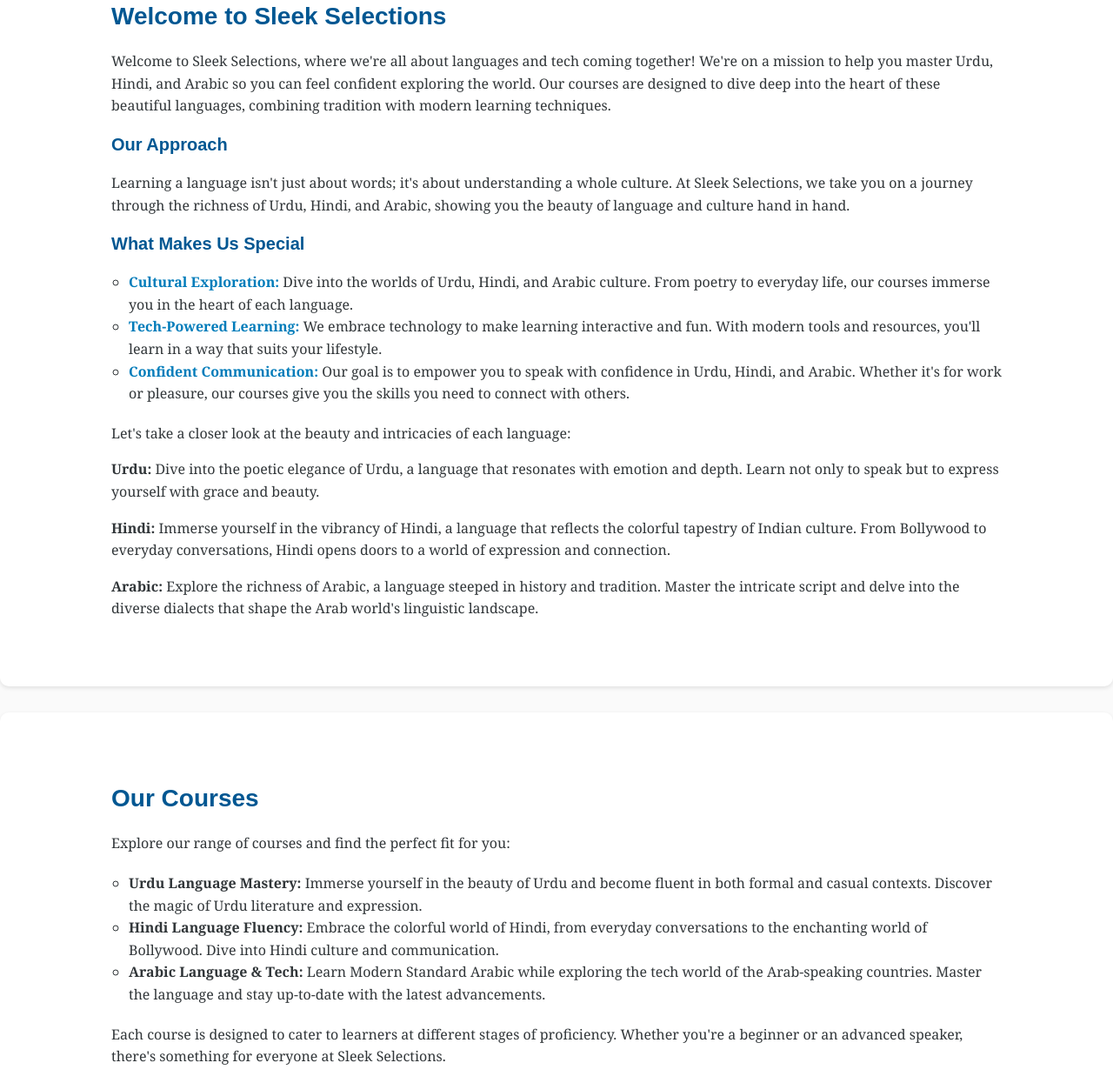
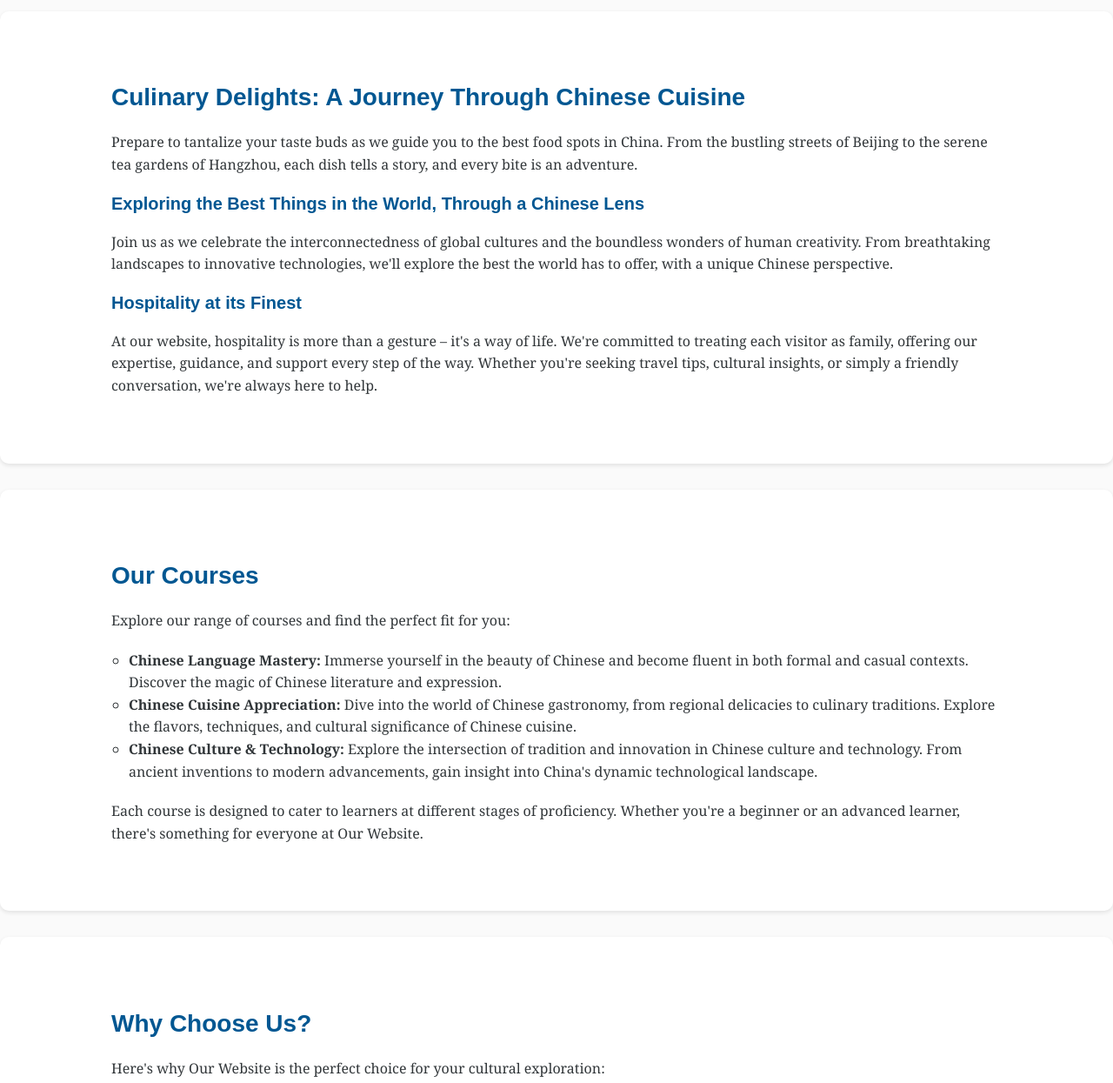
Before and after one commit to linkdown2023/amazingchina-club, a plain HTML site: page index.html in a window 1280 px wide. Shown: the part 304-1549 px from the top of the page at 87% size. Drawn offline with Linux system fonts and the light colour scheme.

Commit message:
Update index.html

```diff
--- a/index.html
+++ b/index.html
@@ -3,7 +3,7 @@
 <head>
     <meta charset="UTF-8">
     <meta name="viewport" content="width=device-width, initial-scale=1.0">
-    <title>Sleek Selections - Master Urdu, Hindi, and Arabic Online</title>
+    <title>Welcome to Our Website: Unveiling the Treasures of Chinese Culture</title>
     <style>
         body {
             font-family: 'Georgia', serif;
@@ -94,8 +94,8 @@
 <body>
 
     <header>
-        <h1>Sleek Selections</h1>
-        <p>Unlock the Magic of Languages & Travel </p>
+        <h1>Welcome to Our Website: Unveiling the Treasures of Chinese Culture</h1>
+        <p>Embark on a Cultural Odyssey: Step into our virtual home and explore the rich tapestry of Chinese traditions, from ancient customs to modern innovations. Discover the stories behind vibrant festivals, intricate rituals, and dynamic art forms that shape the essence of Chinese heritage.</p>
         <!-- Navigation Menu -->
         <nav>
             <a href="index.html">Home</a>
@@ -108,36 +108,28 @@
     </header>
 
     <section>
-        <h2>Welcome to Sleek Selections</h2>
-        <p>Welcome to Sleek Selections, where we're all about languages and tech coming together! We're on a mission to help you master Urdu, Hindi, and Arabic so you can feel confident exploring the world. Our courses are designed to dive deep into the heart of these beautiful languages, combining tradition with modern learning techniques.</p>
-        <h3>Our Approach</h3>
-        <p>Learning a language isn't just about words; it's about understanding a whole culture. At Sleek Selections, we take you on a journey through the richness of Urdu, Hindi, and Arabic, showing you the beauty of language and culture hand in hand.</p>
-        <h3>What Makes Us Special</h3>
-        <ul class="course-list">
-            <li><span class="highlight">Cultural Exploration:</span> Dive into the worlds of Urdu, Hindi, and Arabic culture. From poetry to everyday life, our courses immerse you in the heart of each language.</li>
-            <li><span class="highlight">Tech-Powered Learning:</span> We embrace technology to make learning interactive and fun. With modern tools and resources, you'll learn in a way that suits your lifestyle.</li>
-            <li><span class="highlight">Confident Communication:</span> Our goal is to empower you to speak with confidence in Urdu, Hindi, and Arabic. Whether it's for work or pleasure, our courses give you the skills you need to connect with others.</li>
-        </ul>
-        <p>Let's take a closer look at the beauty and intricacies of each language:</p>
-        <p><strong>Urdu:</strong> Dive into the poetic elegance of Urdu, a language that resonates with emotion and depth. Learn not only to speak but to express yourself with grace and beauty.</p>
-        <p><strong>Hindi:</strong> Immerse yourself in the vibrancy of Hindi, a language that reflects the colorful tapestry of Indian culture. From Bollywood to everyday conversations, Hindi opens doors to a world of expression and connection.</p>
-        <p><strong>Arabic:</strong> Explore the richness of Arabic, a language steeped in history and tradition. Master the intricate script and delve into the diverse dialects that shape the Arab world's linguistic landscape.</p>
+        <h2>Culinary Delights: A Journey Through Chinese Cuisine</h2>
+        <p>Prepare to tantalize your taste buds as we guide you to the best food spots in China. From the bustling streets of Beijing to the serene tea gardens of Hangzhou, each dish tells a story, and every bite is an adventure.</p>
+        <h3>Exploring the Best Things in the World, Through a Chinese Lens</h3>
+        <p>Join us as we celebrate the interconnectedness of global cultures and the boundless wonders of human creativity. From breathtaking landscapes to innovative technologies, we'll explore the best the world has to offer, with a unique Chinese perspective.</p>
+        <h3>Hospitality at its Finest</h3>
+        <p>At our website, hospitality is more than a gesture – it's a way of life. We're committed to treating each visitor as family, offering our expertise, guidance, and support every step of the way. Whether you're seeking travel tips, cultural insights, or simply a friendly conversation, we're always here to help.</p>
     </section>
 
     <section>
         <h2>Our Courses</h2>
         <p>Explore our range of courses and find the perfect fit for you:</p>
         <ul class="course-list">
-            <li><strong>Urdu Language Mastery:</strong> Immerse yourself in the beauty of Urdu and become fluent in both formal and casual contexts. Discover the magic of Urdu literature and expression.</li>
-            <li><strong>Hindi Language Fluency:</strong> Embrace the colorful world of Hindi, from everyday conversations to the enchanting world of Bollywood. Dive into Hindi culture and communication.</li>
-            <li><strong>Arabic Language & Tech:</strong> Learn Modern Standard Arabic while exploring the tech world of the Arab-speaking countries. Master the language and stay up-to-date with the latest advancements.</li>
+            <li><strong>Chinese Language Mastery:</strong> Immerse yourself in the beauty of Chinese and become fluent in both formal and casual contexts. Discover the magic of Chinese literature and expression.</li>
+            <li><strong>Chinese Cuisine Appreciation:</strong> Dive into the world of Chinese gastronomy, from regional delicacies to culinary traditions. Explore the flavors, techniques, and cultural significance of Chinese cuisine.</li>
+            <li><strong>Chinese Culture & Technology:</strong> Explore the intersection of tradition and innovation in Chinese culture and technology. From ancient inventions to modern advancements, gain insight into China's dynamic technological landscape.</li>
         </ul>
-        <p>Each course is designed to cater to learners at different stages of proficiency. Whether you're a beginner or an advanced speaker, there's something for everyone at Sleek Selections.</p>
+        <p>Each course is designed to cater to learners at different stages of proficiency. Whether you're a beginner or an advanced learner, there's something for everyone at Our Website.</p>
     </section>
 
     <section>
         <h2>Why Choose Us?</h2>
-        <p>Here's why Sleek Selections is the perfect choice for your language learning adventure:</p>
+        <p>Here's why Our Website is the perfect choice for your cultural exploration:</p>
         <ul class="course-list">
             <li>Interactive online sessions tailored to your schedule.</li>
             <li>Personalized learning paths that match your pace and goals.</li>
@@ -148,11 +140,11 @@
 
      <section>
         <h2>Get in Touch</h2>
-        <p>Ready to start your language learning journey? Connect with us at <a href="mailto:info@sleek-selections.top">info@sleek-selections.top</a> or visit our website for more information on course offerings and enrollment details.</p>
+        <p>Ready to start your cultural exploration journey? Connect with us at <a href="mailto:info@ourwebsite.top">info@ourwebsite.top</a> or visit our website for more information on course offerings and enrollment details.</p>
     </section>
 
     <footer>
-        <p>&copy; 2024 Sleek Selections. All Rights Reserved.</p>
+        <p>&copy; 2024 Our Website. All Rights Reserved.</p>
     </footer>
 
 </body>
```
